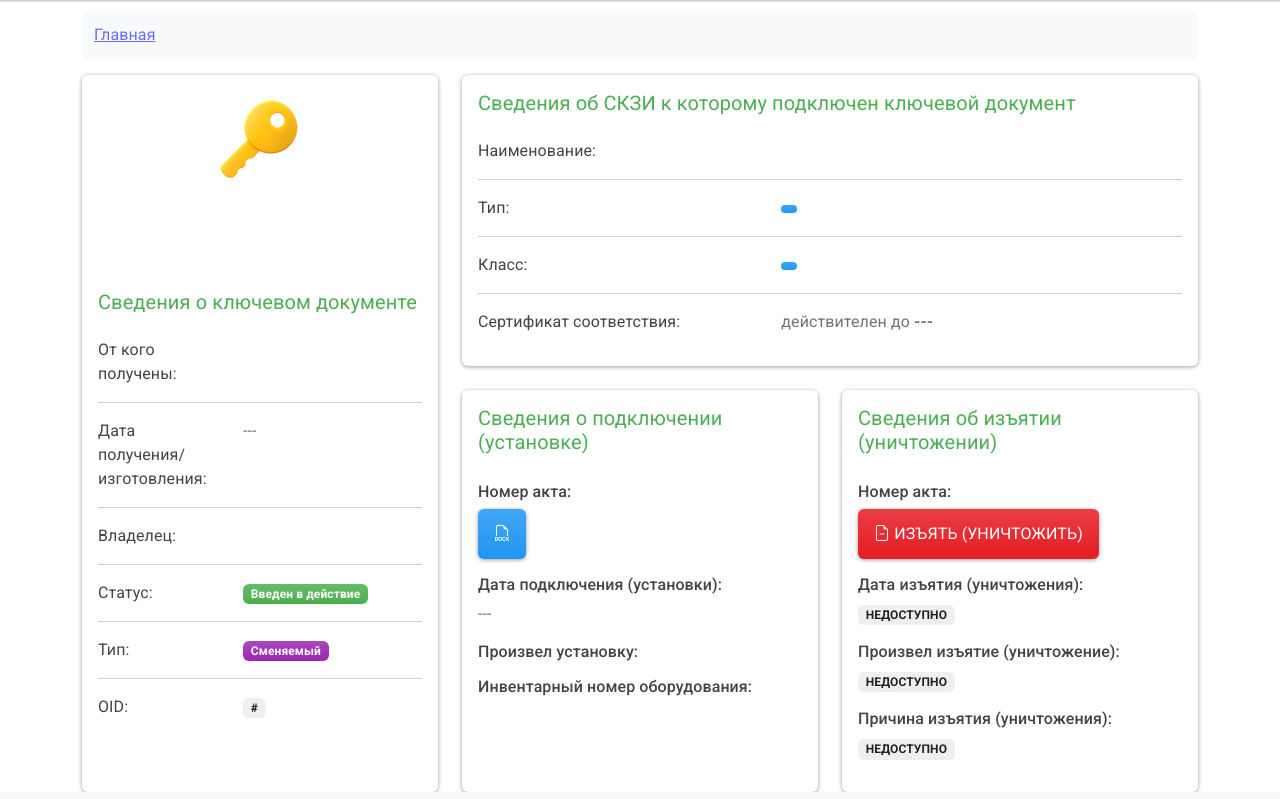
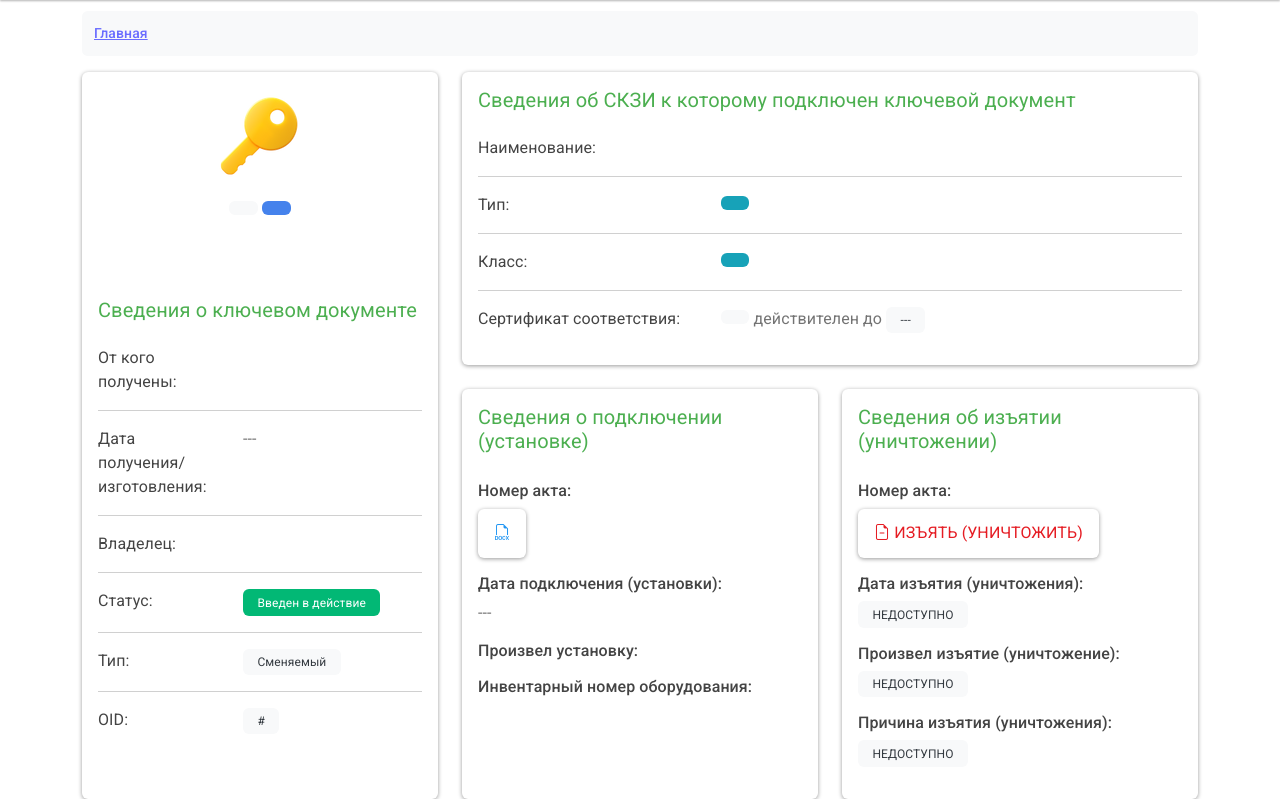
Before and after one commit to ale88andr/cryptography-management, a Python web app: template src/templates/admin/cryptography/keys/detail.html in a window 1280 px wide. Shown: the part 85-884 px from the top of the page. Run offline with Jinja, Linux system fonts and the light colour scheme; the template is opened without the code that fills it, so the values that code supplies are empty.

Commit message:
fix: key_documents view

```diff
--- a/src/static/css/admin.cryman.css
+++ b/src/static/css/admin.cryman.css
@@ -18,6 +18,13 @@ form.custom label:not(.btn, .form-check-label) {
     margin-bottom:1rem;
     background-color:#f8f9fa;
     border-radius:0.35rem;
+    font-size: 0.875rem;
+    font-weight: 500;
+}
+
+.breadcrumb-item +
+.breadcrumb-item::before {
+    content: ">";
 }
 
 .gradient-custom {
@@ -169,3 +176,51 @@ a:hover {
     font-size: larger;
     font-weight: bolder;
 }
+
+.badge-custom {
+    --bs-badge-padding-x: 1.2em;
+    --bs-badge-padding-y: 0.6em;
+    --bs-badge-font-size: 0.75em;
+    --bs-badge-font-weight: 400;
+    --bs-badge-color: #fff;
+    --bs-badge-border-radius: var(--bs-border-radius);
+    display: inline-block;
+    padding: var(--bs-badge-padding-y) var(--bs-badge-padding-x);
+    font-size: var(--bs-badge-font-size);
+    font-weight: var(--bs-badge-font-weight);
+    line-height: 1;
+    color: var(--bs-badge-color);
+    text-align: center;
+    white-space: nowrap;
+    vertical-align: baseline;
+    border-radius: var(--bs-badge-border-radius);
+}
+
+.bg-warning-custom {
+    background-color: rgba(240, 173, 78) !important;
+}
+
+.bg-info-custom {
+    background-color: rgba(23, 162, 184) !important;
+}
+
+.bg-success-custom {
+    background-color: rgba(2, 184, 117) !important;
+}
+
+.bg-primary-custom {
+    background-color: rgba(69, 130, 236) !important;
+}
+
+.bg-danger-custom {
+    background-color: rgba(217, 83, 79) !important;
+}
+
+.bg-light-custom {
+    color: #343a40 !important;
+    background-color: rgba(248, 249, 250) !important;
+}
+
+.bg-dark-custom {
+    background-color: rgba(52, 58, 64) !important;
+}
--- a/src/templates/admin/cryptography/keys/detail.html
+++ b/src/templates/admin/cryptography/keys/detail.html
@@ -14,8 +14,10 @@
                 <div class="card-body text-center">
                     <img src="{{ url_for('static', path='img/key_.png') }}"/>
                     <h5 class="my-3">{{ key.serial }}</h5>
-                    <p class="mb-1"><span class="badge bg-primary">{{ key.key_carrier.serial }}</span></p>
-                    <p class="mb-4"><span class="badge bg-secondary">{{ key.key_carrier.key_carrier_type }}</span></p>
+                    <p class="mb-1">
+                        <span class="badge-custom bg-light-custom">{{ key.key_carrier.carrier_type }}</span>
+                        <span class="badge-custom bg-primary-custom">{{ key.key_carrier.serial }}</span>
+                    </p>
                 </div>
                 <div class="card-body">
                     <div class="d-flex justify-content-between align-items-center mb-4 text-body">
@@ -56,9 +58,9 @@
                         </div>
                         <div class="col-sm-7">
                             {% if key.remove_act %}
-                                <span class="badge bg-danger">Изъят</span>
+                                <span class="badge-custom bg-danger-custom">Изъят</span>
                             {% else %}
-                                <span class="badge bg-success">Введен в действие</span>
+                                <span class="badge-custom bg-success-custom">Введен в действие</span>
                             {% endif %}
                         </div>
                     </div>
@@ -69,9 +71,9 @@
                         </div>
                         <div class="col-sm-7">
                             {% if key.is_unexpired %}
-                                <span class="badge bg-dark">Постоянный</span>
+                                <span class="badge-custom bg-dark-custom">Постоянный</span>
                             {% else %}
-                                <span class="badge bg-info">Сменяемый</span>
+                                <span class="badge-custom bg-light-custom">Сменяемый</span>
                             {% endif %}
                         </div>
                     </div>
@@ -81,7 +83,7 @@
                             <p class="mb-0">OID:</p>
                         </div>
                         <div class="col-sm-7">
-                            <span class="badge bg-light">#{{ key.id }}</span>
+                            <span class="badge-custom bg-light-custom">#{{ key.id }}</span>
                         </div>
                     </div>
                 </div>
@@ -95,10 +97,10 @@
                         <h6 class="lead fw-normal mb-0 text-success">Сведения об СКЗИ к которому подключен ключевой документ</h6>
                     </div>
                     <div class="row">
-                        <div class="col-sm-5">
+                        <div class="col-sm-4">
                             <p class="mb-0">Наименование:</p>
                         </div>
-                        <div class="col-sm-7">
+                        <div class="col-sm-8">
                             <a href="{{ url_for('edit_cversion_admin', pk=key.cryptography_version_id) }}">
                                 {{ key.cryptography_version.model }} {{ key.cryptography_version.version }}
                             </a>
@@ -106,36 +108,36 @@
                     </div>
                     <hr>
                     <div class="row">
-                        <div class="col-sm-5">
+                        <div class="col-sm-4">
                             <p class="mb-0">Тип:</p>
                         </div>
-                        <div class="col-sm-7">
-                            <span class="badge bg-primary">
+                        <div class="col-sm-8">
+                            <span class="badge-custom bg-info-custom">
                                 {{ cryptography_types[key.cryptography_version.model.type.value] }}
                             </span>
                         </div>
                     </div>
                     <hr>
                     <div class="row">
-                        <div class="col-sm-5">
+                        <div class="col-sm-4">
                             <p class="mb-0">Класс:</p>
                         </div>
-                        <div class="col-sm-7">
-                            <span class="badge bg-primary">
+                        <div class="col-sm-8">
+                            <span class="badge-custom bg-info-custom">
                                 {{ cryptography_grades[key.cryptography_version.grade.value] }}
                             </span>
                         </div>
                     </div>
                     <hr>
                     <div class="row">
-                        <div class="col-sm-5">
+                        <div class="col-sm-4">
                             <p class="mb-0">Сертификат соответствия:</p>
                         </div>
-                        <div class="col-sm-7">
+                        <div class="col-sm-8">
                             <p class="text-muted">
-                                <strong>{{ key.cryptography_version.certificate }}</strong>
+                                <strong class="badge-custom bg-light-custom">{{ key.cryptography_version.certificate }}</strong>
                                 действителен до
-                                <strong><span class="text-muted">{{ format_date(key.cryptography_version.certificate_expired_at) }}</span></strong>
+                                <strong><span class="badge-custom bg-light-custom">{{ format_date(key.cryptography_version.certificate_expired_at) }}</span></strong>
                             </p>
                         </div>
                     </div>
@@ -152,7 +154,7 @@
                             <div class="col-12">
                                 <h6>Номер акта:</h6>
                                 <p>
-                                    <a href="{{ url_for('download_instance_creation_act_admin', key_id=key.id) }}" class="btn btn-primary">
+                                    <a href="{{ url_for('download_instance_creation_act_admin', key_id=key.id) }}" class="btn btn-outline-primary">
                                         <i class="bi bi-filetype-docx"></i> {{ key.install_act }}
                                     </a>
                                 </p>
@@ -193,16 +195,16 @@
                                 <h6>Номер акта:</h6>
                                 <p>
                                     {% if key.remove_act %}
-                                        <a href="{{ url_for('download_instance_destruction_act_admin', key_id=key.id) }}" class="btn btn-danger">
+                                        <a href="{{ url_for('download_instance_destruction_act_admin', key_id=key.id) }}" class="btn btn-outline-danger">
                                             <i class="bi bi-filetype-docx"></i> {{ key.remove_act }}
                                         </a>
                                     {% else %}
                                         {% if key.is_unexpired %}
-                                            <a href="{{ url_for('destruct_employee_cversion_admin', pk=key.id) }}" class="btn btn-danger">
+                                            <a href="{{ url_for('destruct_employee_cversion_admin', pk=key.id) }}" class="btn btn-outline-danger">
                                                 <i class="bi bi-shield-x"></i> Изъять(уничтожить) СКЗИ
                                             </a>
                                         {% else %}
-                                            <a href="{{ url_for('destruction_key_document_admin', pk=key.id) }}" class="btn btn-danger">
+                                            <a href="{{ url_for('destruction_key_document_admin', pk=key.id) }}" class="btn btn-outline-danger">
                                                 <i class="bi bi-file-earmark-minus"></i> Изъять (уничтожить)
                                             </a>
                                         {% endif %}
@@ -215,7 +217,7 @@
                                     {% if key.remove_act %}
                                         {{ format_date(key.remove_act.action_date) }}
                                     {% else %}
-                                        <span class="badge bg-light">Недоступно</span>
+                                        <span class="badge-custom bg-light-custom">Недоступно</span>
                                     {% endif %}
                                 </p>
                             </div>
@@ -225,7 +227,7 @@
                                     {% if key.remove_act %}
                                         {{ print_default(key.remove_act.performer.short_name) }}
                                     {% else %}
-                                        <span class="badge bg-light">Недоступно</span>
+                                        <span class="badge-custom bg-light-custom">Недоступно</span>
                                     {% endif %}
                                 </p>
                             </div>
@@ -235,7 +237,7 @@
                                     {% if key.remove_act %}
                                         {{ print_default(key.remove_act.reason) }}
                                     {% else %}
-                                        <span class="badge bg-light">Недоступно</span>
+                                        <span class="badge-custom bg-light-custom">Недоступно</span>
                                     {% endif %}
                                 </p>
                             </div>
```
Also changed, not shown: src/admin/c_instance_logbook.py (+28 -0 lines), src/admin/key_document.py (+7 -2 lines), src/services/key_document.py (+6 -4 lines), src/templates/admin/cryptography/keys/index.html (+36 -16 lines).
